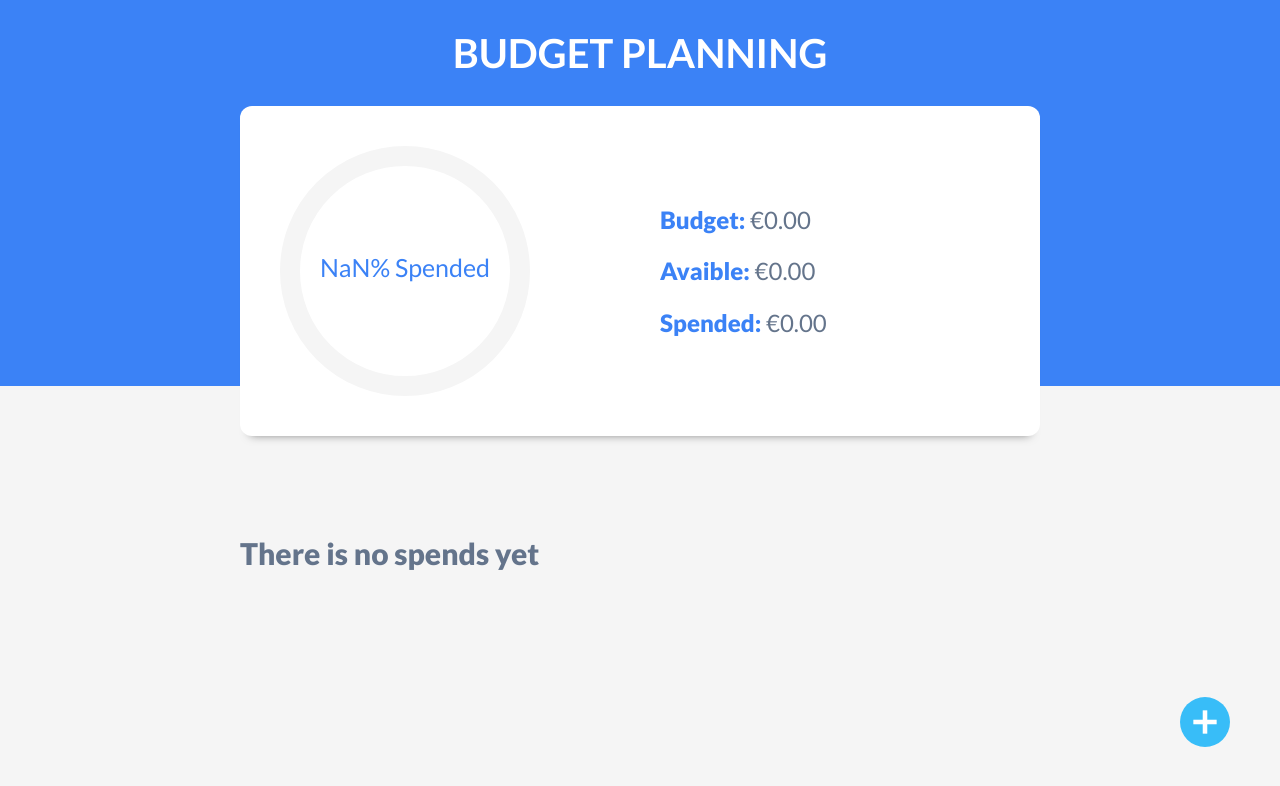
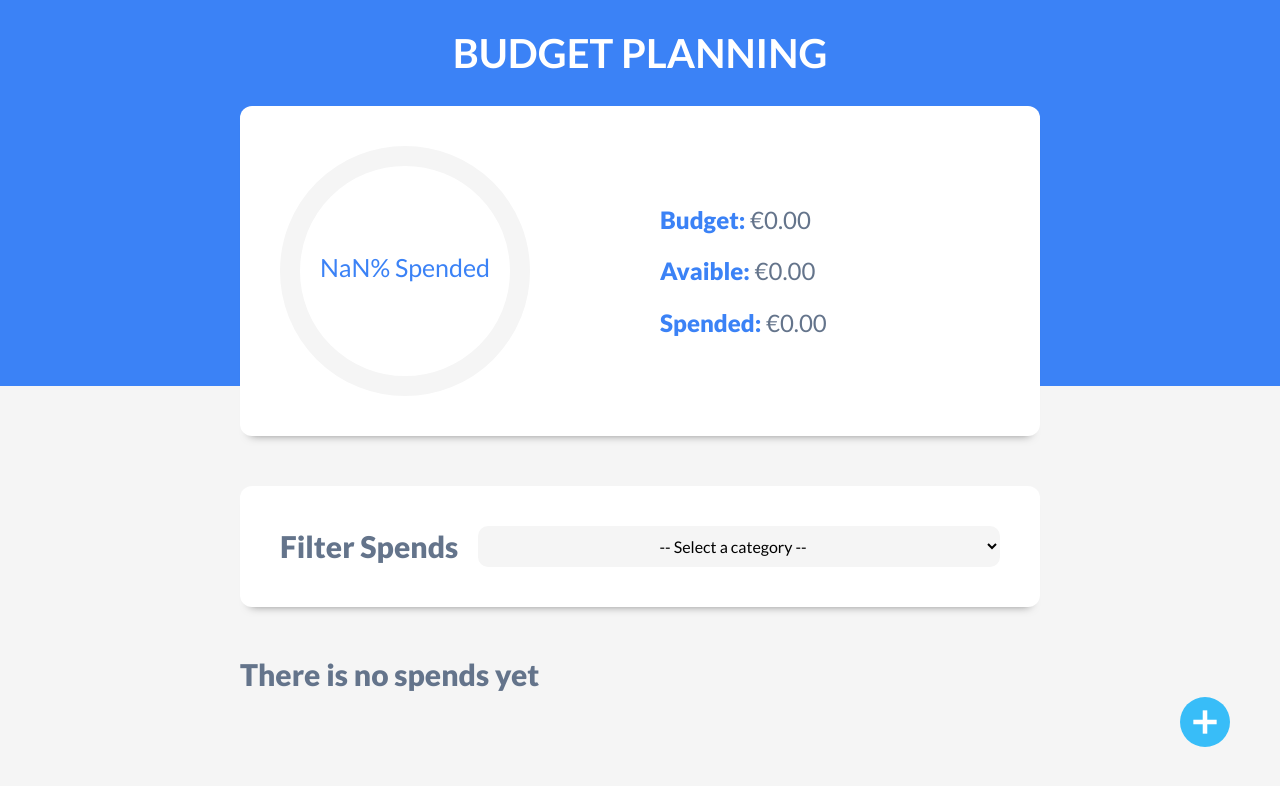
Before and after one commit to Saitorfer/budget-project-react, a React (Vite) app: page / in a window 1280 px wide. Both pictures are taken after a click on the input "Add". Shown: the top 786 px of the page. Built offline with nearby package versions, Linux system fonts and the light colour scheme.

Commit message:
Add a filter Component

```diff
--- a/src/App.jsx
+++ b/src/App.jsx
@@ -3,6 +3,7 @@ import Header from "./components/Header";
 import Modal from "./components/Modal"
 import ListSpends from "./components/ListSpends"
 import IconNewSpend from "./img/nuevo-gasto.svg"
+import Filters from "./components/Filters"
 //we dont need to put the file name because we named it index
 import { generateId } from "./helpers"
 
@@ -10,48 +11,57 @@ import { generateId } from "./helpers"
 function App() {
 
 
-  const [budget,setBudget] = useState(
+  const [budget, setBudget] = useState(
     Number(localStorage.getItem("budget")) ?? 0
   );
-  const [isValidBudget,setIsValidBudget]=useState(false);
+  const [isValidBudget, setIsValidBudget] = useState(false);
   const [modal, setModal] = useState(false);
-  const[animateModal,setAnimateModal]=useState(false);
-  const[spends,setSpends]=useState(
+  const [animateModal, setAnimateModal] = useState(false);
+  const [spends, setSpends] = useState(
     localStorage.getItem("spends") ? JSON.parse(localStorage.getItem("spends")) : []
   );
-  const[editSpend,setEditSpend]=useState([]);
+  const [editSpend, setEditSpend] = useState([]);
+  const [filter, setFilter]=useState("");
+  const [filteredSpends, setFilteredSpends]=useState([]);
 
   //to know if we edit a spend, open the modal
   useEffect(() => {
-    if( Object.keys(editSpend).length > 0 ){
+    if (Object.keys(editSpend).length > 0) {
       setModal(true);
       //I make the modal with a little time before he show the information
       setTimeout(() => {
         setAnimateModal(true);
       }, 500);
     }
-  },[ editSpend ])
+  }, [editSpend])
 
   //localStorage
   useEffect(() => {
     localStorage.setItem("budget", budget ?? 0)
-  },[ budget ])
+  }, [budget])
 
   //localStorage
   useEffect(() => {
     localStorage.setItem("spends", JSON.stringify(spends) ?? [])
-  },[ spends ])
+  }, [spends])
 
   // if in the localmemory there is a budget charge the ControlComponent directly
   useEffect(() => {
-    const budgetLS=Number(localStorage.getItem("budget")) ?? 0
+    const budgetLS = Number(localStorage.getItem("budget")) ?? 0
 
-    if(budgetLS>0){
+    if (budgetLS > 0) {
       setIsValidBudget(true);
     }
-  },[ ])
+  }, [])
 
-  const handleNewSpend = () =>{
+  useEffect(() => {
+    if(filter){
+      const filteredSpends=spends.filter(spend => spend.category===filter)
+      setFilteredSpends(filteredSpends);
+    }
+  }, [filter])
+
+  const handleNewSpend = () => {
     setModal(true);
     //restart the modal content after edit
     setEditSpend({});
@@ -63,9 +73,9 @@ function App() {
 
   const saveSpends = (spend) => {
     //if there is alredy an id, edit, else, create
-    if(spend.id){
+    if (spend.id) {
       //UPDATE
-    const actualSpendsUpdated=spends.map( spendState => spendState.id ===
+      const actualSpendsUpdated = spends.map(spendState => spendState.id ===
         spend.id ? spend : spendState)
 
       setSpends(actualSpendsUpdated);
@@ -73,11 +83,11 @@ function App() {
       //clean edit if we close the modal
       setEditSpend({});
 
-    }else{
+    } else {
       //CREATE
       spend.id = generateId();
-    spend.date=Date.now();
-    setSpends([...spends,spend]);
+      spend.date = Date.now();
+      setSpends([...spends, spend]);
 
     }
 
@@ -85,7 +95,7 @@ function App() {
 
   const deleteSpend = (id) => {
     //DELETE
-  const actualSpendsUpdated = spends.filter( spend => spend.id !== id );
+    const actualSpendsUpdated = spends.filter(spend => spend.id !== id);
     setSpends(actualSpendsUpdated);
 
   }
@@ -93,7 +103,7 @@ function App() {
 
   return (
     //this condition is so that the modal is not cut off at the top
-    <div className={modal ? "fijar":""}>
+    <div className={modal ? "fijar" : ""}>
       <Header
         spends={spends}
         budget={budget}
@@ -106,19 +116,25 @@ function App() {
         //if the budget is not valid it show nothing
         <>
           <main>
+            <Filters
+              filter={filter}
+              setFilter={setFilter}
+            />
             <ListSpends
               spends={spends}
               setEditSpend={setEditSpend}
               deleteSpend={deleteSpend}
+              filter={filter}
+              filteredSpends={filteredSpends}
             />
           </main>
           <div className="nuevo-gasto">
             <img src={IconNewSpend}
               alt="Icon new spend"
-              onClick= {handleNewSpend}/>
+              onClick={handleNewSpend} />
           </div>
         </>
-    ): null}
+      ) : null}
 
       {modal ? (
         <Modal
@@ -129,7 +145,7 @@ function App() {
           editSpend={editSpend}
           setEditSpend={setEditSpend}
         />
-    ): null}
+      ) : null}
 
 
     </div>
--- /dev/null
+++ b/src/components/Filters.jsx
@@ -0,0 +1,28 @@
+import { useState, useEffect } from 'react'
+
+const Filters = ({ filter, setFilter }) => {
+    return (
+        <div className="filtros sombra contenedor">
+            <form>
+                <div className="campo">
+                    <label>Filter Spends</label>
+                    <select
+                        value={filter}
+                        onChange={(e) => setFilter(e.target.value)}
+                    >
+                        <option value="">-- Select a category --</option>
+                        <option value="savings">Savings</option>
+                        <option value="food">Food</option>
+                        <option value="house">House</option>
+                        <option value="miscellaneous">Miscellaneous</option>
+                        <option value="health">Health</option>
+                        <option value="entertainment">Entertainment</option>
+                        <option value="subscription">Subscription</option>
+                    </select>
+                </div>
+            </form>
+        </div>
+    )
+}
+
+export default Filters
--- a/src/components/ListSpends.jsx
+++ b/src/components/ListSpends.jsx
@@ -1,19 +1,39 @@
 import React from 'react'
 import Spend from "./Spend"
 
-const ListSpends = ({spends,setEditSpend,deleteSpend}) => {
+const ListSpends = ({ spends, setEditSpend, deleteSpend, filter, filteredSpends }) => {
   return (
     <div className="listado-gastos contenedor">
-        <h2>{spends.length > 0 ? "Spends" : "There is no spends yet"}</h2>
+      {
+        //if there is a filter, itinerate with filteredSpends
+        filter ? (
+          <>
+            <h2>{filteredSpends.length > 0 ? "Spends" : "There is no spends yet"}</h2>
 
-        {spends.map ( (spend) => (
-            <Spend
+            {filteredSpends.map((spend) => (
+              <Spend
                 key={spend.id}
                 spend={spend}
                 setEditSpend={setEditSpend}
                 deleteSpend={deleteSpend}
+              />
+            ))}
+          </>
+        ) : (
+          <>
+          <h2>{spends.length > 0 ? "Spends" : "There is no spends yet"}</h2>
+          {spends.map((spend) => (
+            <Spend
+              key={spend.id}
+              spend={spend}
+              setEditSpend={setEditSpend}
+              deleteSpend={deleteSpend}
             />
-        ))}
+          ))}
+        </>
+        )
+      }
+
 
     </div>
   )
```
Lines whose indentation alone changed are shown as unchanged.
